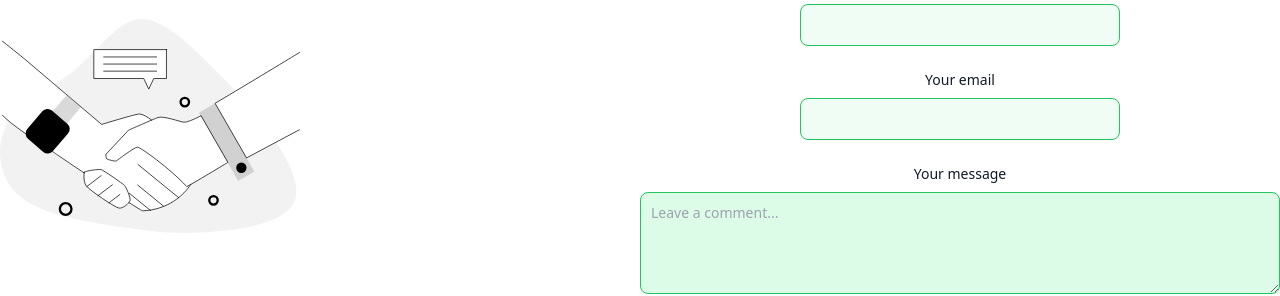
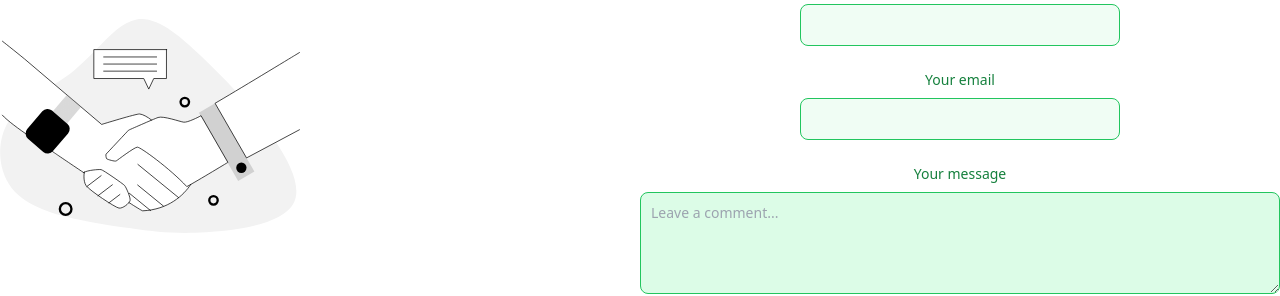
Before and after one commit to zainshahbaz786/devport, a Next.js app: page / in a window 1280 px wide. Shown: the part 2186-2482 px from the top of the page. Built offline with nearby package versions, Linux system fonts and the light colour scheme.

Commit message:
correcting connect page color issue

```diff
--- a/pages/Components/Connect.js
+++ b/pages/Components/Connect.js
@@ -85,14 +85,14 @@ const name = document.querySelector('#username').value
 </div>
 
 
-<label htmlFor="email" className="block mb-2 text-sm font-medium text-gray-900 dark:text-gray-300">Your email</label>
+<label htmlFor="email" className="block mb-2 text-sm font-medium text-green-700">Your email</label>
 <input type="email" id="email" aria-describedby="helper-text-explanation" className="bg-green-50 border border-green-500 text-green-900 placeholder-green-700 text-sm rounded-lg focus:ring-green-500 focus:border-green-500  sm:w-1/2 p-2.5 dark:bg-green-100 dark:border-green-400 justify-center" placeholder="" />
 
 
 
 <br/>
 <br/>
-<label htmlFor="message" className="block mb-2 text-sm font-medium text-gray-900 dark:text-gray-400">Your message</label>
+<label htmlFor="message" className="block mb-2 text-sm font-medium text-green-700">Your message</label>
 
 
 <textarea id="message" rows="4" className="block p-2.5 w-full text-sm
```
